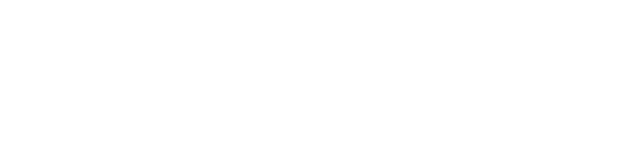
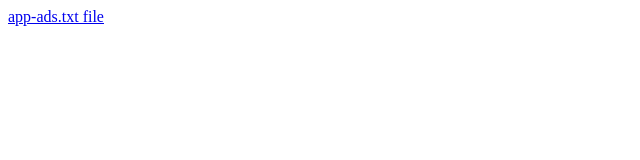
Before and after one commit to hkntrt/hkntrt.github.io, a plain HTML site: page index.html in a window 1280 px wide. Shown: the whole page, without its empty margins (0-640 px from the left). Drawn offline with Linux system fonts and the light colour scheme.

Commit message:
link added

```diff
--- a/index.html
+++ b/index.html
@@ -16,6 +16,7 @@
 
 <body>
 
+    <a href="http://hkntrt.github.io/app-ads.txt"> app-ads.txt file </a>
 
 </body>
 
```
